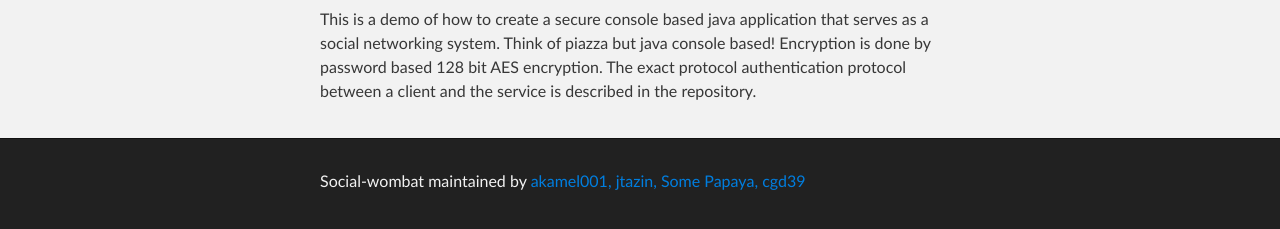
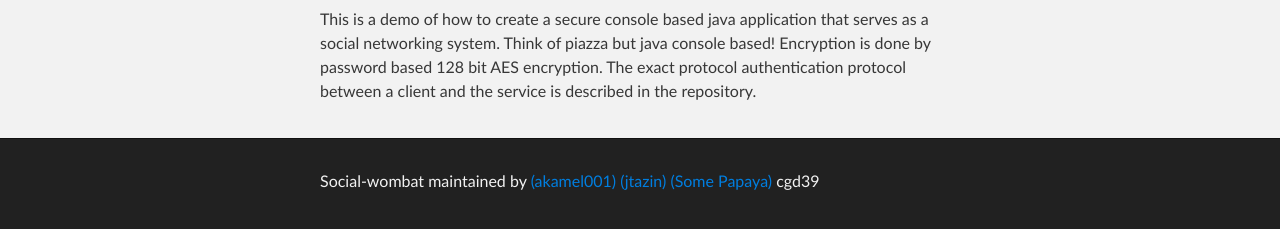
Before and after one commit to akamel001/Social-Wombat, a plain HTML site: page index.html in a window 1280 px wide. Shown: the part 321-550 px from the top of the page. Drawn offline with Linux system fonts and the light colour scheme.

Commit message:
Update index.html

```diff
--- a/index.html
+++ b/index.html
@@ -42,10 +42,10 @@
       <footer class="inner">
         <p class="copyright">
           Social-wombat maintained by
-            <a href="https://github.com/akamel001">akamel001,</a>
-            <a href="https://github.com/jtazin">jtazin,</a>
-            <a href="https://github.com/plumppapaya">Some Papaya,</a>
-            <a href="https://github.com/cgd39">cgd39</a>
+            <a href="https://github.com/akamel001">(akamel001)  </a>
+            <a href="https://github.com/jtazin">(jtazin)  </a>
+            <a href="https://github.com/plumppapaya">(Some Papaya)  </a>
+            cgd39
           </p>
       </footer>
     </div>
```
